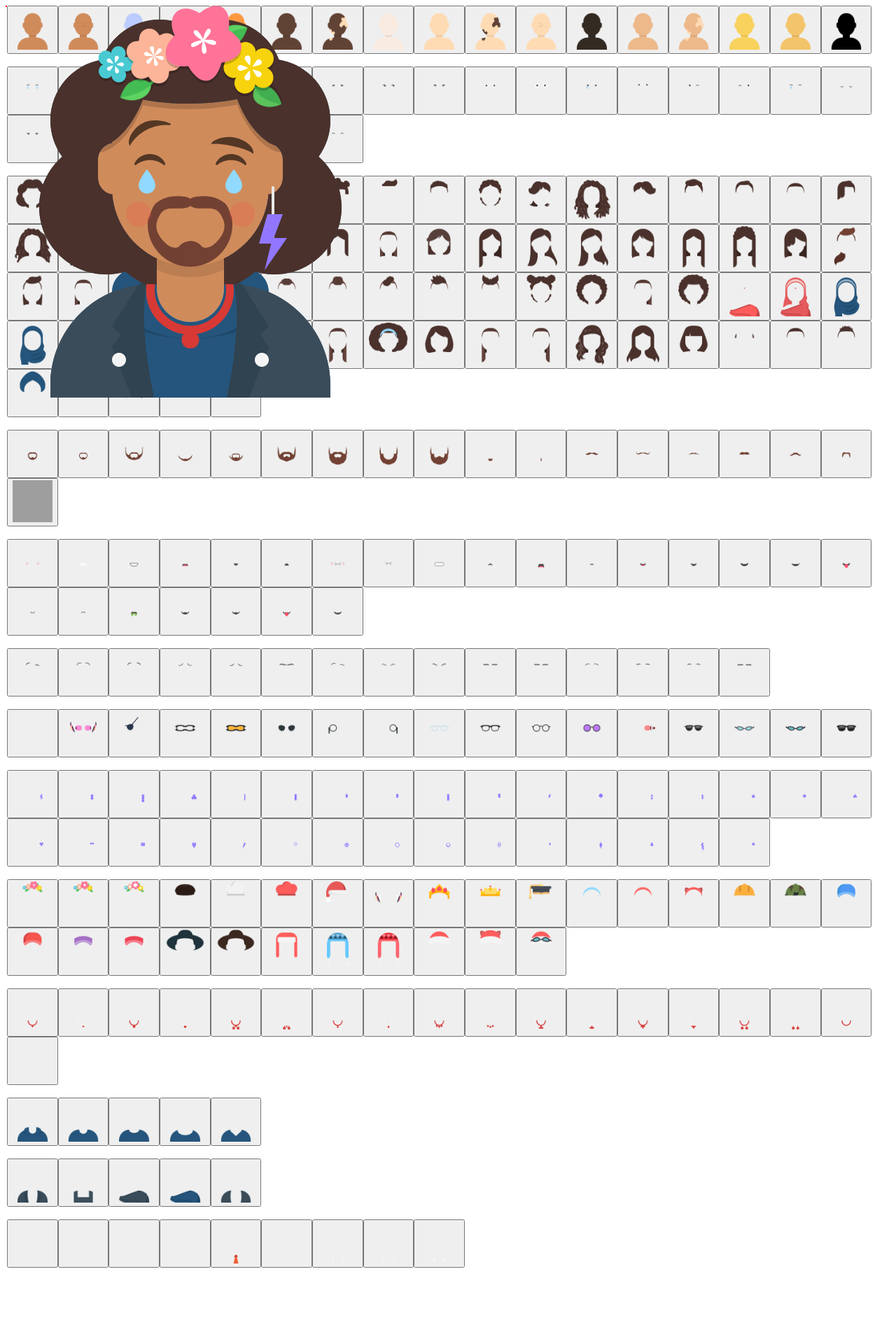
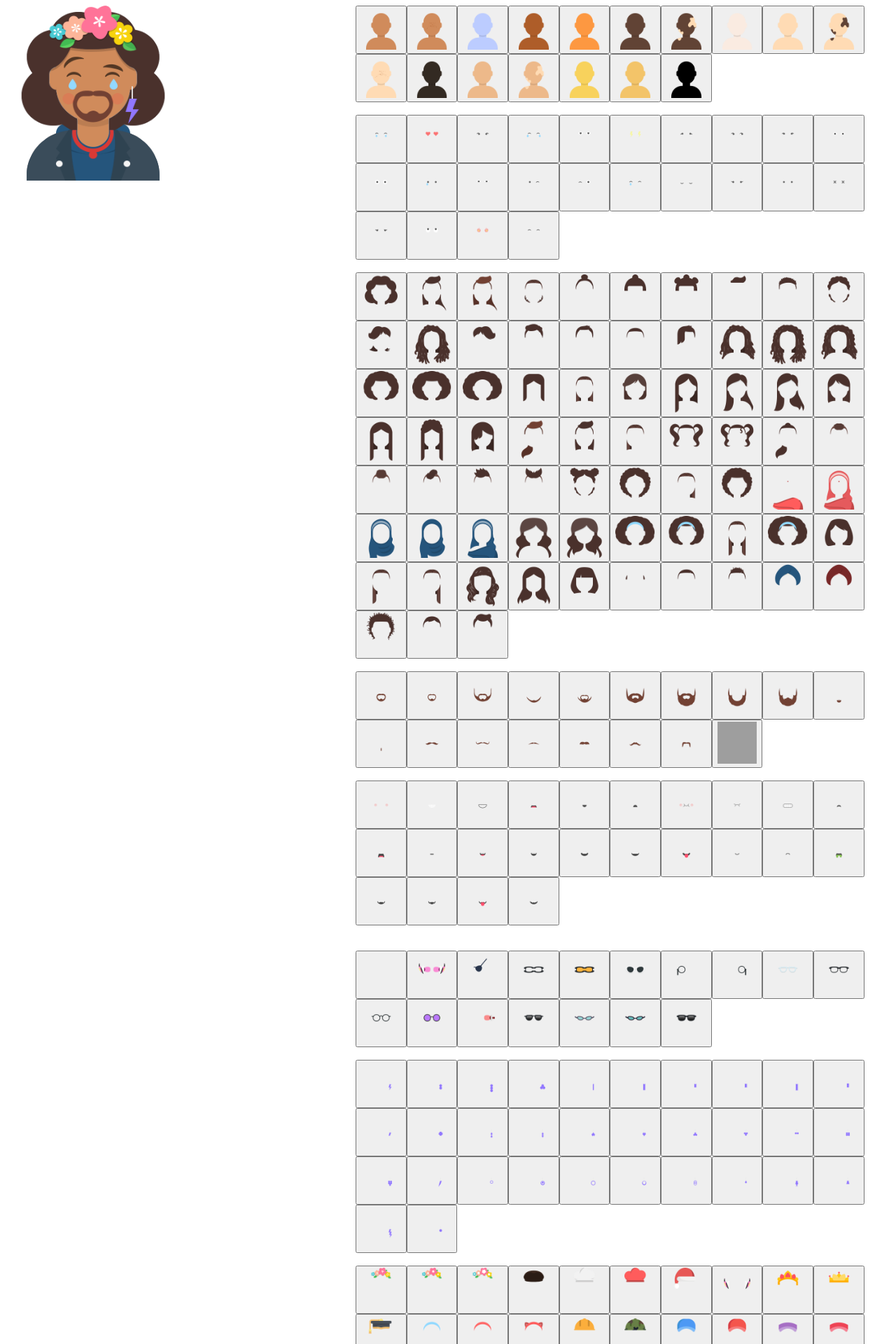
Before and after one commit to arcreatx/char_custom, a React (Create React App) app: page / in a window 1280 px wide. Shown: the top 1920 px of the page at 70% size. Before the commit the page ends 1819 px from the top, so only its background shows below. Built offline with nearby package versions, Linux system fonts and the light colour scheme; grey boxes are pictures that could not be loaded.

Commit message:
Customization now works

```diff
--- a/src/App.css
+++ b/src/App.css
@@ -42,11 +42,15 @@
 }
 
 .avatar {
-  border: 1px solid red;
-  /* position: relative; */
+  /* border: 1px solid red; */
+  width: 500px;
+  height: 500px;
+  position: relative;
 }
 
 .image {
+  width:250px;
+  height:250px;
   top: 0;
   left: 0;
   position: absolute;
--- a/src/App.js
+++ b/src/App.js
@@ -1,43 +1,73 @@
-import React from 'react'
+import React, {useState} from 'react'
 import PartList from "./PartList"
 import Avatar from "./Avatar"
 import './App.css'
 
 function App() {
+  const [body, setBody] = useState(1)
+  const [hair, setHair] = useState(1)
+  const [eyes, setEyes] = useState(1)
+  const [facialhair, setFacialHair] = useState(1)
+  const [mouth, setMouth] = useState(1)
+  const [eyebrows, setEyebrows] = useState(1)
+  const [glass, setGlass] = useState(1)
+  const [earring, setEarring] = useState(1)
+  const [hat, setHat] = useState(1)
+  const [neckwear, setNeckwear] = useState(1)
+  const [cloth1, setCloth1] = useState(1)
+  const [cloth2, setCloth2] = useState(1)
+  const [cloth3, setCloth3] = useState(1)
+
+
   const handleClick = (i) => {
     return i;
   };
+
   return (
   <div className='main'>
     <div className='avatar_wrap'>
-      <Avatar />
+      <Avatar
+        body={body}
+        hair={hair}
+        eyes={eyes}
+        facialhair={facialhair}
+        mouth={mouth}
+        eyebrows={eyebrows}
+        glass={glass}
+        earring={earring}
+        hat={hat}
+        neckwear={neckwear}
+        cloth1={cloth1}
+        cloth2={cloth2}
+        cloth3={cloth3}
+      />
     </div>
     <div className="partlist">
-      <div><PartList keyWord="body"/></div>
+      <div><PartList setBody={setBody} keyWord="body"/></div>
       <br/>
-      <div><PartList keyWord="eyes"/></div>
+      <div><PartList setEyes={setEyes} keyWord="eyes"/></div>
       <br/>
-      <div><PartList keyWord="hair"/></div>
+      <div><PartList setHair={setHair} keyWord="hair"/></div>
       <br/>
-      <div><PartList keyWord="facialhair"/></div>
+      <div><PartList setFacialHair={setFacialHair}keyWord="facialhair"/></div>
       <br/>
-      <div><PartList keyWord="mouth"/></div>
+      <div><PartList setMouth={setMouth} keyWord="mouth"/></div>
       <br/>
-      <div><PartList keyWord="eyebrows"/></div>
+      <div><PartList setEyebrows={setEyebrows} setkeyWord="eyebrows"/></div>
       <br/>
-      <div><PartList keyWord="glasses"/></div>
+      <div><PartList setGlass={setGlass} keyWord="glasses"/></div>
       <br/>
-      <div><PartList keyWord="earrings"/></div>
+      <div><PartList setEarring={setEarring} keyWord="earrings"/></div>
       <br/>
-      <div><PartList keyWord="hats"/></div>
+      <div><PartList setHat={setHat} keyWord="hats"/></div>
       <br/>
-      <div><PartList keyWord="neckwear"/></div>
+      <div><PartList setNeckwear={setNeckwear} keyWord="neckwear"/></div>
       <br/>
-      <div><PartList keyWord="cloth1"/></div>
+      <div><PartList setCloth1={setCloth1} keyWord="cloth1"/></div>
       <br/>
-      <div><PartList keyWord="cloth2"/></div>
+      <div><PartList setCloth2={setCloth2} keyWord="cloth2"/></div>
       <br/>
-      <div><PartList keyWord="cloth3"/></div>
+      <div><PartList setCloth3={setCloth3} keyWord="cloth3"/></div>
     </div>
 
   </div>
--- a/src/Avatar.js
+++ b/src/Avatar.js
@@ -1,23 +1,22 @@
 import React, { useState } from 'react';
 
 
-function Avatar({i, keyWord}) {
-    const [avatar, setAvatar] = useState([])
+function Avatar({body, eyes, hair, mouth, facialhair, eyebrows, earring,glass,hat,neckwear,cloth1,cloth2,cloth3}) {
     return (
         <div className="avatar">
-            <img className="image" src={`character/body/1.png`} alt="" style={{"z-index":0}}/>
-            <img className="image" src={`character/clothes/layer_1/1.png`} alt="" style={{"z-index":3}}/>
-            <img className="image" src={`character/clothes/layer_2/1.png`} alt="" style={{"z-index":2}}/>
-            <img className="image" src={`character/clothes/layer_3/1.png`} alt="" style={{"z-index":1}}/>
-            <img className="image" src={`character/eyebrows/1.png`} alt="" style={{"z-index":1}}/>
-            <img className="image" src={`character/eyes/1.png`} alt="" style={{"z-index":1}}/>
-            <img className="image" src={`character/facial_hair/1.png`} alt="" style={{"z-index":1}}/>
-            <img className="image" src={`character/hair/1.png`} alt="" style={{"z-index":1}}/>
-            <img className="image" src={`character/mouths/1.png`} alt="" style={{"z-index":10}}/>
-            <img className="image" src={`character/accessories/earrings/1.png`} alt="" style={{"z-index":2}}/>
-            <img className="image" src={`character/accessories/hats/1.png`} alt="" style={{"z-index":3}}/>
-            <img className="image" src={`character/accessories/glasses/1.png`} alt="" style={{"z-index":1}}/>
-            <img className="image" src={`character/accessories/neckwear/1.png`} alt="" style={{"z-index":4}}/>
+            <img className="image" src={`character/body/${body}.png`} alt="" style={{"z-index":0}}/>
+            <img className="image" src={`character/clothes/layer_1/${cloth1}.png`} alt="" style={{"z-index":3}}/>
+            <img className="image" src={`character/clothes/layer_2/${cloth2}.png`} alt="" style={{"z-index":2}}/>
+            <img className="image" src={`character/clothes/layer_3/${cloth3}.png`} alt="" style={{"z-index":1}}/>
+            <img className="image" src={`character/eyebrows/${eyebrows}.png`} alt="" style={{"z-index":1}}/>
+            <img className="image" src={`character/eyes/${eyes}.png`} alt="" style={{"z-index":1}}/>
+            <img className="image" src={`character/facial_hair/${facialhair}.png`} alt="" style={{"z-index":1}}/>
+            <img className="image" src={`character/hair/${hair}.png`} alt="" style={{"z-index":1}}/>
+            <img className="image" src={`character/mouths/${mouth}.png`} alt="" style={{"z-index":10}}/>
+            <img className="image" src={`character/accessories/earrings/${earring}.png`} alt="" style={{"z-index":2}}/>
+            <img className="image" src={`character/accessories/hats/${hat}.png`} alt="" style={{"z-index":3}}/>
+            <img className="image" src={`character/accessories/glasses/${glass}.png`} alt="" style={{"z-index":1}}/>
+            <img className="image" src={`character/accessories/neckwear/${neckwear}.png`} alt="" style={{"z-index":4}}/>
         </div>
     )
 }
--- a/src/PartItem.js
+++ b/src/PartItem.js
@@ -2,7 +2,7 @@ import React from 'react'
 
 function PartItem({imgUrl, handleClick}) {
     return (
-            <button onClick={handleClick}><img width="56.67px" height="60px" src={imgUrl} alt={imgUrl}/></button>
+            <img width="56.67px" height="60px" src={imgUrl} alt={imgUrl}/>
     )
 }
 
--- a/src/PartList.js
+++ b/src/PartList.js
@@ -1,72 +1,72 @@
 import React from 'react';
 import PartItem from './PartItem';
 
-function PartList({keyWord}) {
+function PartList({keyWord, setBody, setEyes, setFacialHair, setHair, setMouth, setEyebrows, setGlass, setHat, setEarring, setNeckwear, setCloth1, setCloth2, setCloth3}) {
     let list = [];
     switch(keyWord) {
         case "body" :
             for ( let i = 1; i< 18; i++ ) {
-                list.push(< PartItem imgUrl={`character/body/${i}.png`}/>);
+                list.push(<button onClick={()=>setBody(i)}>< PartItem imgUrl={`character/body/${i}.png`}/></button>);
             }
             break;
         case "eyes" :
             for ( let i = 1; i < 25; i++ ) {
-                list.push(< PartItem imgUrl={`character/eyes/${i}.png`}/>);
+                list.push(<button onClick={()=>setEyes(i)}>< PartItem imgUrl={`character/eyes/${i}.png`}/></button>);
             }
             break;
         case "facialhair" :
             for ( let i = 1; i < 19; i++ ) {
-                list.push(< PartItem imgUrl={`character/facial_hair/${i}.png`}/>);
+                list.push(<button onClick={()=>setFacialHair(i)}>< PartItem imgUrl={`character/facial_hair/${i}.png`}/></button>);
             }
             break;
         case "hair" :
             for ( let i = 1; i < 74; i++ ) {
-                list.push(< PartItem imgUrl={`character/hair/${i}.png`}/>);
+                list.push(<button onClick={()=>setHair(i)}>< PartItem imgUrl={`character/hair/${i}.png`}/></button>);
             }
             break;
         case "mouth" :
             for ( let i = 1; i < 25; i++ ) {
-                list.push(< PartItem imgUrl={`character/mouths/${i}.png`}/>);
+                list.push(<button onClick={()=>setMouth(i)}>< PartItem imgUrl={`character/mouths/${i}.png`}/></button>);
             }
             break;
         case "eyebrows" :
             for ( let i = 1; i < 16; i++ ) {
-                list.push(< PartItem imgUrl={`character/eyebrows/${i}.png`}/>);
+                list.push(<button onClick={()=>setEyebrows(i)}>< PartItem imgUrl={`character/eyebrows/${i}.png`}/></button>);
             }
             break;
         case "glasses" :
             for ( let i = 1; i < 18; i++ ) {
-                list.push(< PartItem imgUrl={`character/accessories/glasses/${i}.png`}/>);
+                list.push(<button onClick={()=>setGlass(i)}>< PartItem imgUrl={`character/accessories/glasses/${i}.png`}/></button>);
             }
             break;
         case "earrings" :
             for ( let i = 1; i < 33; i++ ) {
-                list.push(< PartItem imgUrl={`character/accessories/earrings/${i}.png`}/>);
+                list.push(<button onClick={()=>setEarring(i)}>< PartItem imgUrl={`character/accessories/earrings/${i}.png`}/></button>);
             }
             break;
         case "hats" :
             for ( let i = 1; i < 29; i++ ) {
-                list.push(< PartItem imgUrl={`character/accessories/hats/${i}.png`}/>);
+                list.push(<button onClick={()=>setHat(i)}>< PartItem imgUrl={`character/accessories/hats/${i}.png`}/></button>);
             }
             break;
         case "neckwear" :
             for ( let i = 1; i < 19; i++ ) {
-                list.push(< PartItem imgUrl={`character/accessories/neckwear/${i}.png`}/>);
+                list.push(<button onClick={()=>setNeckwear(i)}>< PartItem imgUrl={`character/accessories/neckwear/${i}.png`}/></button>);
             }
             break;
         case "cloth1" :
             for ( let i = 1; i < 6; i++ ) {
-                list.push(< PartItem imgUrl={`character/clothes/layer_1/${i}.png`}/>);
+                list.push(<button onClick={()=>setCloth1(i)}>< PartItem imgUrl={`character/clothes/layer_1/${i}.png`}/></button>);
             }
             break;
         case "cloth2" :
             for ( let i = 1; i < 6; i++ ) {
-                list.push(< PartItem imgUrl={`character/clothes/layer_2/${i}.png`}/>);
+                list.push(<button onClick={()=>setCloth2(i)}>< PartItem imgUrl={`character/clothes/layer_2/${i}.png`}/></button>);
             }
             break;
         case "cloth3" :
             for ( let i = 1; i < 10; i++ ) {
-                list.push(< PartItem imgUrl={`character/clothes/layer_3/${i}.png`}/>);
+                list.push(<button onClick={()=>setCloth3(i)}>< PartItem imgUrl={`character/clothes/layer_3/${i}.png`}/></button>);
             }
             break;
         default :
```
